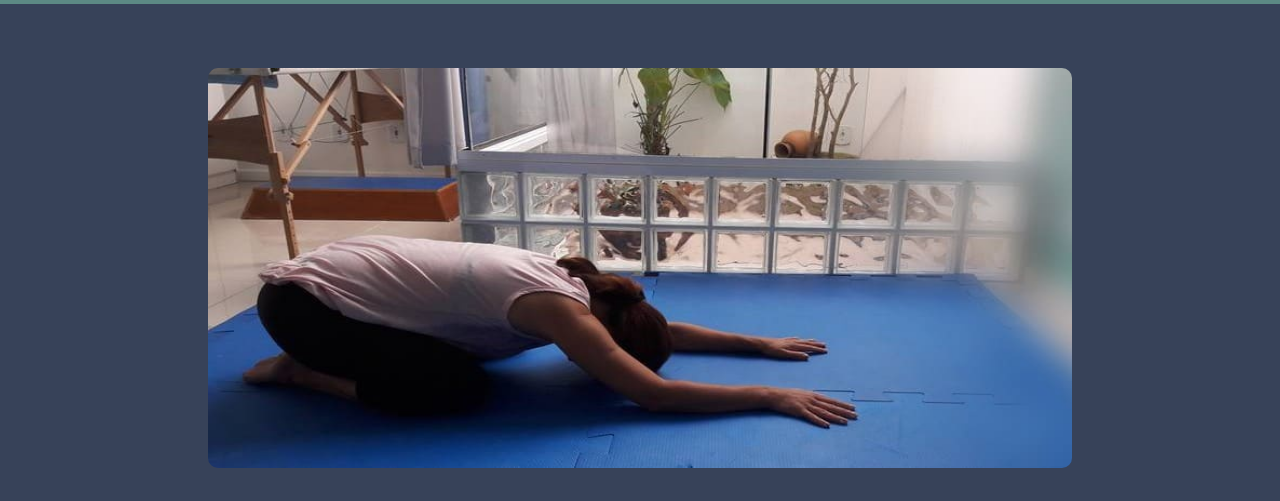
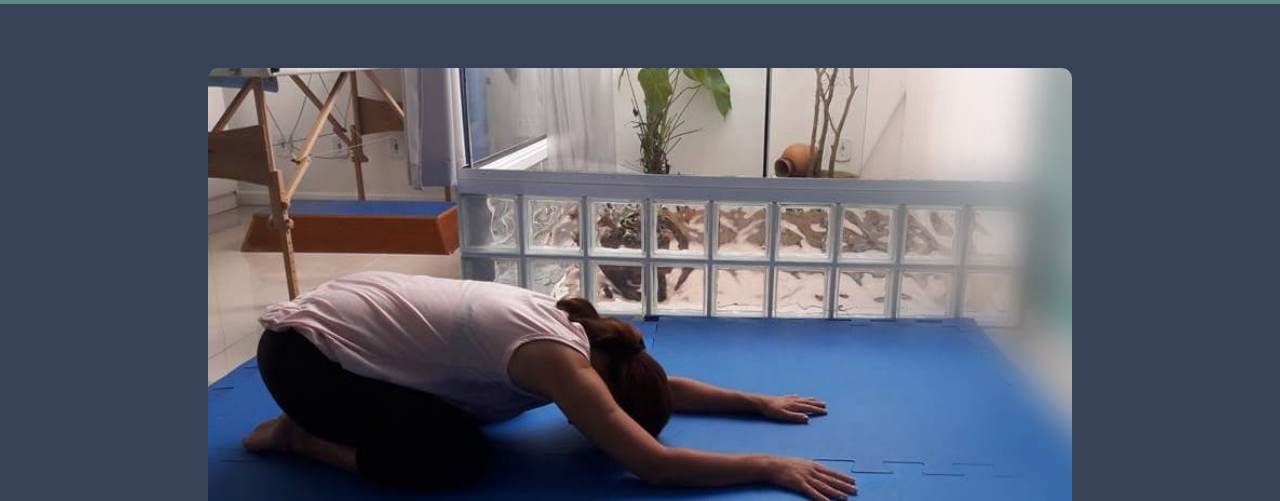
Before and after one commit to marinacwebber/clinica-medica, a plain HTML site: page fisioterapia.html in a window 1280 px wide. Shown: the part 76-577 px from the top of the page. Drawn offline with Linux system fonts and the light colour scheme.

Commit message:
Update fisioterapia.html

```diff
--- a/fisioterapia.html
+++ b/fisioterapia.html
@@ -49,7 +49,7 @@
                 doenças/lesões no corpo é a pratica
                 alguma atividade física com por exemplo o Pilates.</p>
         </section>
-        <img src="imagens/fisioterapia.jpg" alt="imagem de mulher fazendo alongamento" class="apresentacao__imagem" height="400px">
+        <img src="imagens/fisioterapia.jpg" alt="imagem de mulher fazendo alongamento" class="apresentacao__imagem">
     </main>
     <footer class="rodape">
             <p>Clínica Webber - Nossa família cuidando da sua. </p>
```
